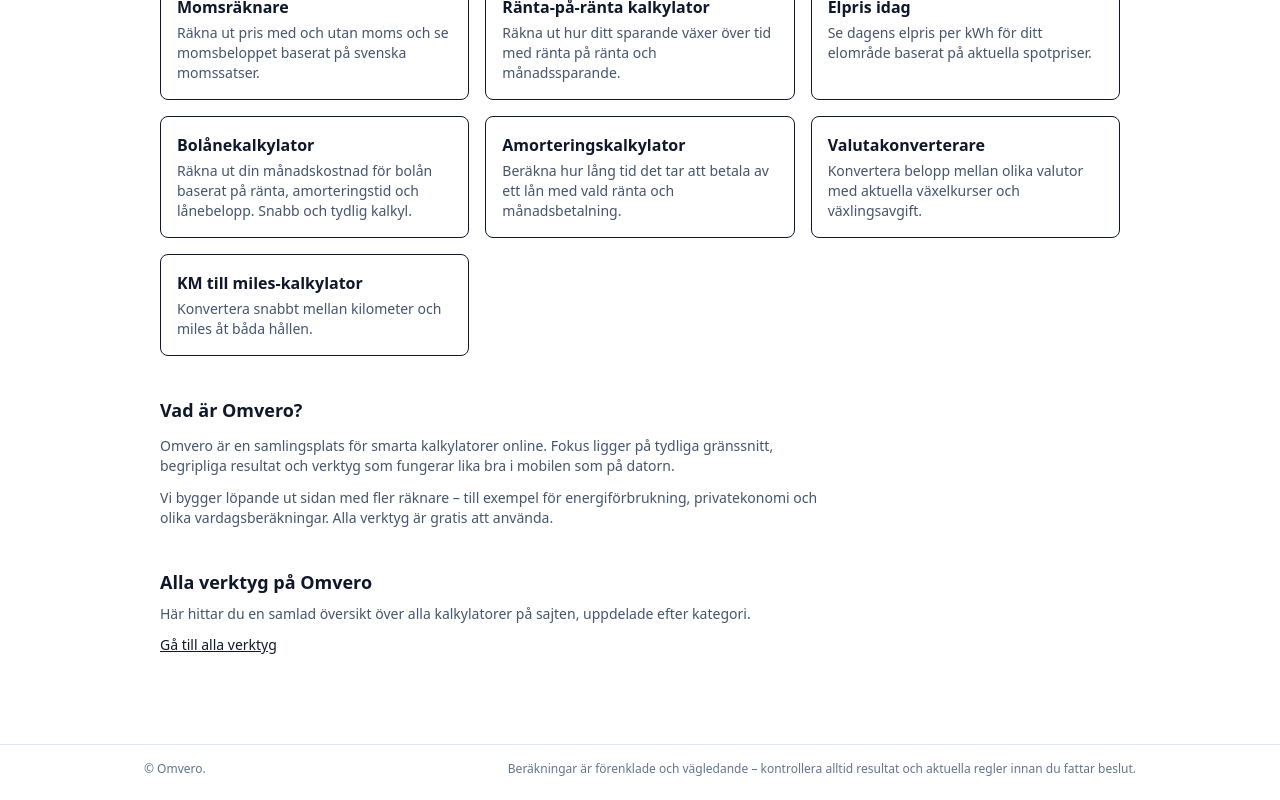
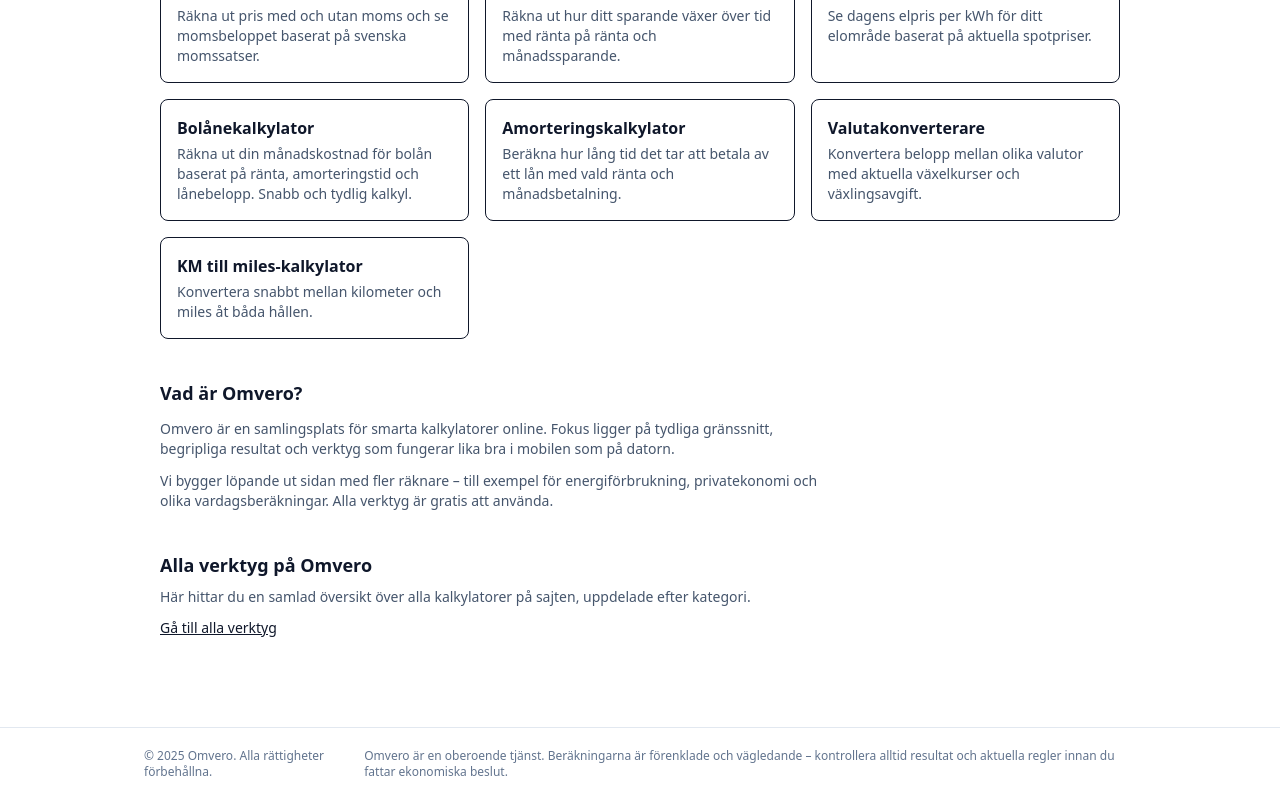
Before and after one commit to calleskattman/omvero-verktyg, a Next.js app: page / in a window 1280 px wide. Shown: the part 684-1484 px from the top of the page. Built offline with nearby package versions, Linux system fonts and the light colour scheme.

Commit message:
Improve global SEO metadata, OG tags and structured data

```diff
--- a/app/layout.tsx
+++ b/app/layout.tsx
@@ -1,3 +1,4 @@
+// app/layout.tsx
 import type { Metadata } from "next";
 import { Inter } from "next/font/google";
 import Link from "next/link";
@@ -9,19 +10,36 @@
   subsets: ["latin"],
   display: "swap",
   variable: "--font-inter",
-  // Hindra font-preload från att blockera rendering (bättre LCP på mobil)
-  preload: false,
 });
 
 export const metadata: Metadata = {
+  metadataBase: new URL("https://omvero.se"),
   title: {
     default: "Omvero – Smarta kalkylatorer online",
     template: "%s | Omvero – Smarta kalkylatorer online",
   },
   description:
     "Omvero erbjuder smarta, snabba och gratis kalkylatorer online för vardag, hälsa och ekonomi. Mobilanpassade och enkla att använda.",
+  alternates: {
+    canonical: "/", // Hem-sidan. Undersidor sätter egen canonical i sin metadata.
+  },
+  openGraph: {
+    type: "website",
+    url: "/",
+    siteName: "Omvero",
+    title: "Omvero – Smarta kalkylatorer online",
+    description:
+      "Omvero erbjuder smarta, snabba och gratis kalkylatorer online för vardag, hälsa och ekonomi. Mobilanpassade och enkla att använda.",
+  },
+  twitter: {
+    card: "summary_large_image",
+    title: "Omvero – Smarta kalkylatorer online",
+    description:
+      "Omvero erbjuder smarta, snabba och gratis kalkylatorer online för vardag, hälsa och ekonomi. Mobilanpassade och enkla att använda.",
+  },
 };
 
+// Structured data – statiskt för hela sajten
 const websiteSchema = {
   "@context": "https://schema.org",
   "@type": "WebSite",
@@ -70,20 +88,6 @@
   return (
     <html lang="sv">
       <head>
-        {/* Canonical URL */}
-        <link rel="canonical" href="https://omvero.se" />
-
-        {/* Förbered nätverket för GA (minskar blocking) */}
-        <link
-          rel="dns-prefetch"
-          href="https://www.googletagmanager.com"
-        />
-        <link
-          rel="preconnect"
-          href="https://www.googletagmanager.com"
-          crossOrigin="anonymous"
-        />
-
         {/* Favicons & Icons */}
         <link
           rel="icon"
@@ -97,11 +101,7 @@
           sizes="32x32"
           type="image/png"
         />
-        <link
-          rel="icon"
-          href="/branding/favicon-48x48.ico"
-          sizes="48x48"
-        />
+        <link rel="icon" href="/branding/favicon-48x48.ico" sizes="48x48" />
         <link
           rel="apple-touch-icon"
           href="/branding/apple-touch-icon.png"
@@ -125,7 +125,6 @@
           id="ga-gtag-src"
           src="https://www.googletagmanager.com/gtag/js?id=G-9VGD9WJJ1H"
           strategy="afterInteractive"
-          async
         />
         <Script
           id="ga-gtag-config"
@@ -152,7 +151,7 @@
           }}
         />
 
-        {/* Structured Data – Breadcrumbs */}
+        {/* Structured Data – Breadcrumbs (grundnivå Hem > Verktyg) */}
         <Script
           id="breadcrumbs-schema"
           type="application/ld+json"
@@ -187,6 +186,7 @@
                   width={160}
                   height={40}
                   priority
+                  className="h-9 w-auto"
                 />
                 <span className="sr-only">Omvero</span>
               </Link>
@@ -209,11 +209,15 @@
 
           {/* FOOTER */}
           <footer className="border-t border-[var(--border-subtle)] bg-white">
-            <div className="max-w-5xl mx-auto px-4 py-4 text-xs text-slate-500 flex flex-wrap justify-between gap-2">
-              <span>© Omvero.</span>
+            <div className="max-w-5xl mx-auto px-4 py-5 text-xs text-slate-500 flex flex-col gap-1 md:flex-row md:items-center md:justify-between">
               <span>
-                Beräkningar är förenklade och vägledande – kontrollera alltid
-                resultat och aktuella regler innan du fattar beslut.
+                © {new Date().getFullYear()} Omvero. Alla rättigheter
+                förbehållna.
+              </span>
+              <span>
+                Omvero är en oberoende tjänst. Beräkningarna är förenklade och
+                vägledande – kontrollera alltid resultat och aktuella regler
+                innan du fattar ekonomiska beslut.
               </span>
             </div>
           </footer>
```
